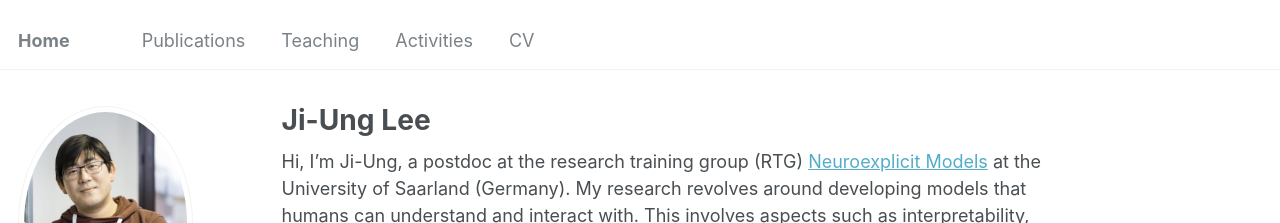
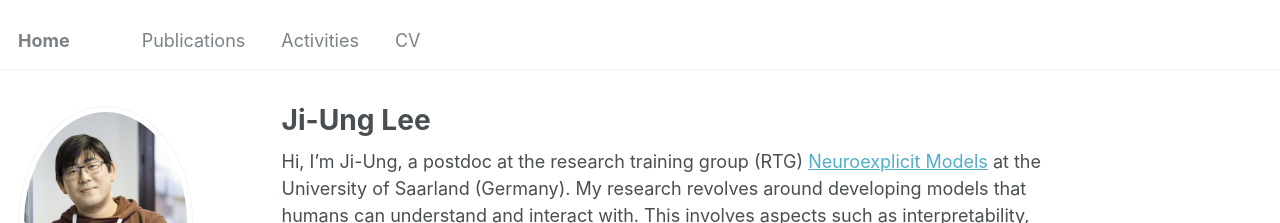
Before and after one commit to ji-ung-lee/ji-ung-lee.github.io, a Jekyll site: the page built from _pages/about.md, in a window 1280 px wide. Shown: the top 223 px of the page. Built offline with Jekyll 4.4.1, drawn with Linux system fonts in a browser that asks for light colours; some web fonts are replaced.

Commit message:
update picture format

```diff
--- a/_data/navigation.yml
+++ b/_data/navigation.yml
@@ -2,9 +2,6 @@
 main:
   - title: "Publications"
     url: /publications/
-
-  - title: "Teaching"
-    url: /teaching/
 
   - title: "Activities"
     url: /activities/
--- a/_sass/_sidebar.scss
+++ b/_sass/_sidebar.scss
@@ -81,7 +81,7 @@
   vertical-align: top;
   width: 36px;
   // set width only, for non-square avatars
-  // height: 36px;
+  height: 36px;
 
   @include breakpoint($large) {
     display: block;
```
